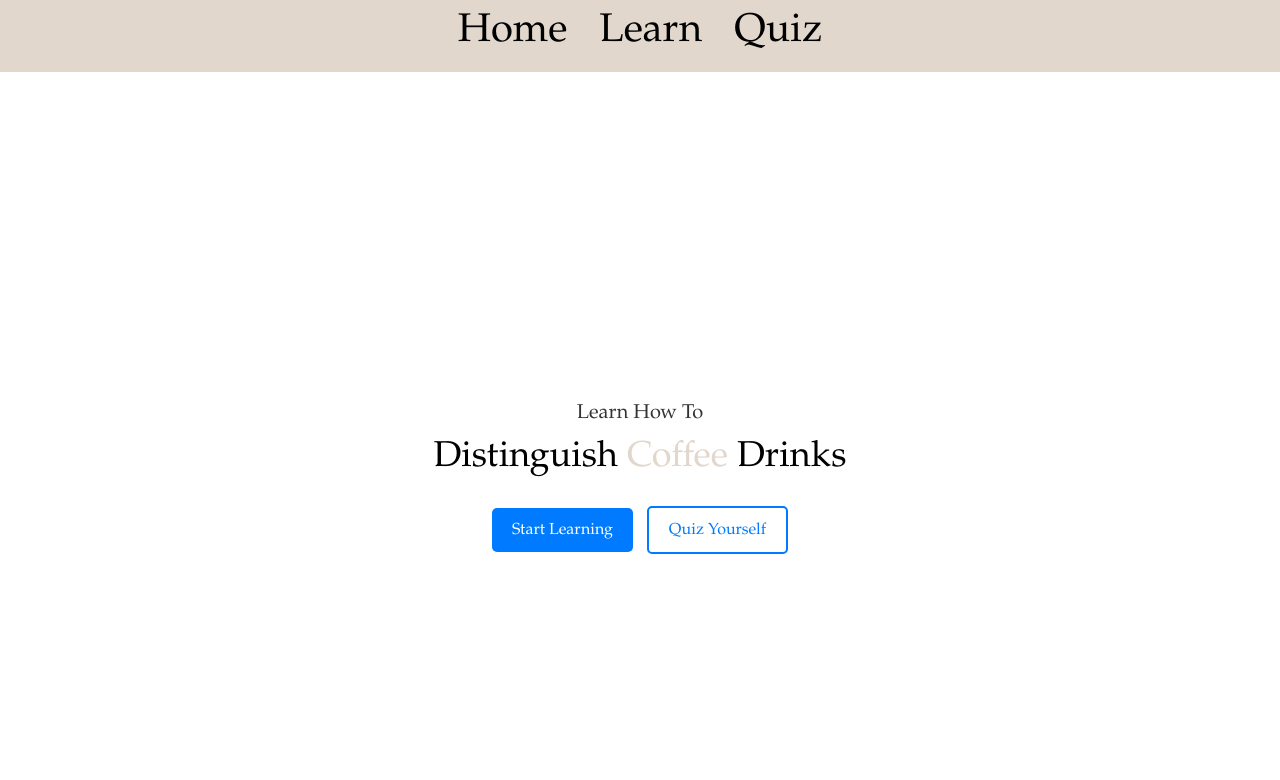
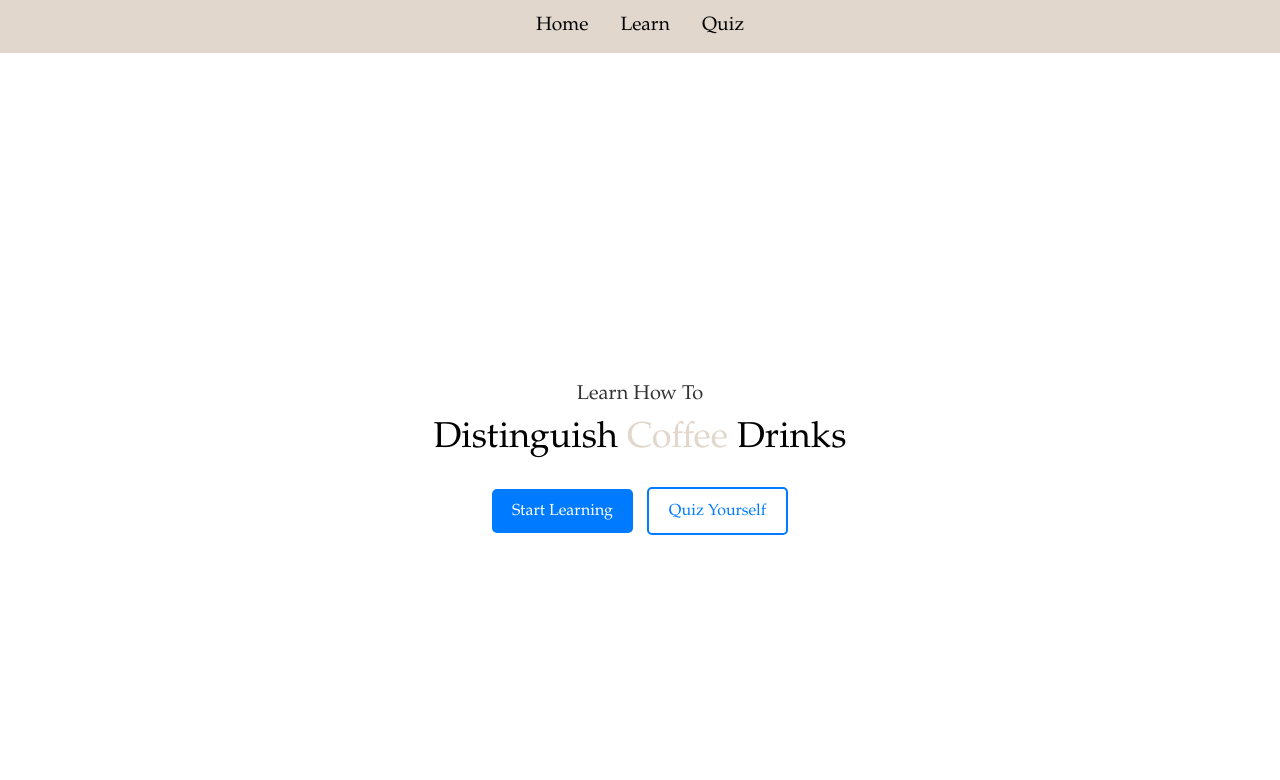
Before and after one commit to roryef/ui-design-coffee, a Flask app: page / in a window 1280 px wide. Shown: the top 780 px of the page. After the commit the page ends 535 px from the top, so only its background shows below. Run offline with Flask 3, Linux system fonts and the light colour scheme; some libraries are stand-ins or nearby versions.

Commit message:
Navbar visual changes

```diff
--- a/static/css/style.css
+++ b/static/css/style.css
@@ -13,7 +13,7 @@ header {
 
     background-color: #E1D7CD;
     color: black;
-    padding: 0.5em 0;
+    padding: .75em 0;
     font-family: 'Garamond', serif;
 }
 
@@ -29,6 +29,13 @@ header {
     margin: 0 1em;
 }
 
+.navbar-link {
+    text-decoration: none;
+    color: black;
+    transition: color 0.3s ease;
+    font-size: 1.2em;
+}
+
 .header-nav a {
     color: black;
     text-decoration: none;
@@ -36,7 +43,8 @@ header {
 }
 
 .header-nav a:hover {
-    color: #ddd;
+    color: brown;
+    text-decoration: none;
 }
 
 .home-container {
--- a/templates/layout.html
+++ b/templates/layout.html
@@ -1,31 +1,57 @@
 <!DOCTYPE html>
 <html lang="en">
 	<head>
-    <meta charset="UTF-8">
-    <meta name="viewport" content="width=device-width, initial-scale=1.0">
+		<meta charset="UTF-8" />
+		<meta name="viewport" content="width=device-width, initial-scale=1.0" />
 		<title>{{ title }}</title>
-    <link rel="stylesheet" href="{{ url_for('static', filename='css/style.css') }}">
+		<link
+			rel="stylesheet"
+			href="{{ url_for('static', filename='css/style.css') }}" />
 
-    <link rel="stylesheet" href="https://stackpath.bootstrapcdn.com/bootstrap/4.2.1/css/bootstrap.min.css">
+		<link
+			rel="stylesheet"
+			href="https://stackpath.bootstrapcdn.com/bootstrap/4.2.1/css/bootstrap.min.css" />
 		<script src="http://code.jquery.com/jquery-3.3.1.min.js"></script>
 		<script src="https://code.jquery.com/ui/1.12.0/jquery-ui.min.js"></script>
 
-    <link rel="stylesheet" href="http://code.jquery.com/ui/1.12.1/themes/base/jquery-ui.css">
-
+		<link
+			rel="stylesheet"
+			href="http://code.jquery.com/ui/1.12.1/themes/base/jquery-ui.css" />
 	</head>
 	<body>
 		<header class="fixed-header">
 			<nav class="header-nav">
 				<ul>
-                <li><h1><a href="{{ url_for('home') }}">Home</a></h1></li>
-                <li><h1><a href="{{ url_for('learn', page_number='intro') }}">Learn</a></h1></li>
-                <li><h1><a href="{{ url_for('quiz_question', question_id=1) }}">Quiz</a></h1></li>
+					<li>
+						<div>
+							<a class="navbar-link" href="{{ url_for('home') }}"
+								>Home</a
+							>
+						</div>
+					</li>
+					<li>
+						<div>
+							<a
+								class="navbar-link"
+								href="{{ url_for('learn', page_number='intro') }}">
+								Learn
+							</a>
+						</div>
+					</li>
+					<li>
+						<div>
+							<a
+								class="navbar-link"
+								href="{{ url_for('quiz_question', question_id=1) }}">
+								Quiz
+							</a>
+						</div>
+					</li>
 				</ul>
 			</nav>
 		</header>
 
-    {% block content %}
-    {% endblock %}
+		{% block content %} {% endblock %}
 
 		<script src="https://ajax.googleapis.com/ajax/libs/jquery/3.5.1/jquery.min.js"></script>
 		<script src="{{ url_for('static', filename='js/script.js') }}"></script>
```
Lines whose indentation alone changed are shown as unchanged.
